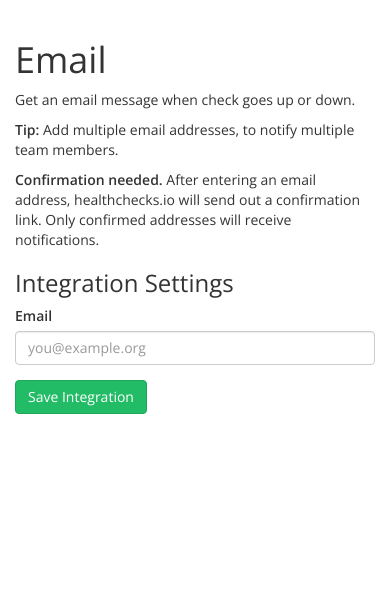
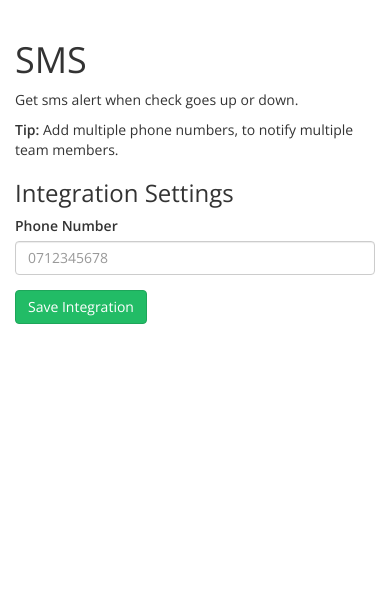
Before and after one commit to andela/healthchecks-prometheus, a Django app: page /integrations/add_sms/ in a window 390 px wide. Shown: the part 82-687 px from the top of the page. Run offline with Django 3.2, Linux system fonts and the light colour scheme; the visitor is signed in with stand-in values (Sample User, id 1); data comes from the database, SQL or seed files in the repository; some libraries are stand-ins or nearby versions.

Commit message:
[chore] add input form for phone number

```diff
--- a/templates/integrations/add_sms.html
+++ b/templates/integrations/add_sms.html
@@ -7,34 +7,34 @@
 {% block content %}
 <div class="row">
 <div class="col-sm-12">
-    <h1>Email</h1>
+    <h1>SMS</h1>
 
-    <p>Get an email message when check goes up or down.</p>
+    <p>Get sms alert when check goes up or down.</p>
 
     <p>
         <strong>Tip:</strong>
-        Add multiple email addresses, to notify multiple team members.
+        Add multiple phone numbers, to notify multiple team members.
     </p>
 
-    <p>
+ <!--   <p>
         <strong>Confirmation needed.</strong>
         After entering an email address, {% site_name %} will send out a confirmation link.
         Only confirmed addresses will receive notifications.
-    </p>
+    </p>-->
 
     <h2>Integration Settings</h2>
 
-    <form method="post" class="form-horizontal" action="{% url 'hc-add-email' %}">
+    <form method="post" class="form-horizontal" action="{% url 'hc-add-sms' %}">
         {% csrf_token %}
         <div class="form-group {{ form.value.css_classes }}">
-            <label for="id_email" class="col-sm-2 control-label">Email</label>
+            <label for="phone" class="col-sm-2 control-label">Phone Number</label>
             <div class="col-sm-3">
                 <input
-                    id="id_email"
-                    type="email"
+                    id="phone"
+                    type="number"
                     class="form-control"
                     name="value"
-                    placeholder="you@example.org"
+                    placeholder="0712345678"
                     value="{{ form.value.value|default:"" }}">
 
                 {% if form.value.errors %}
```
